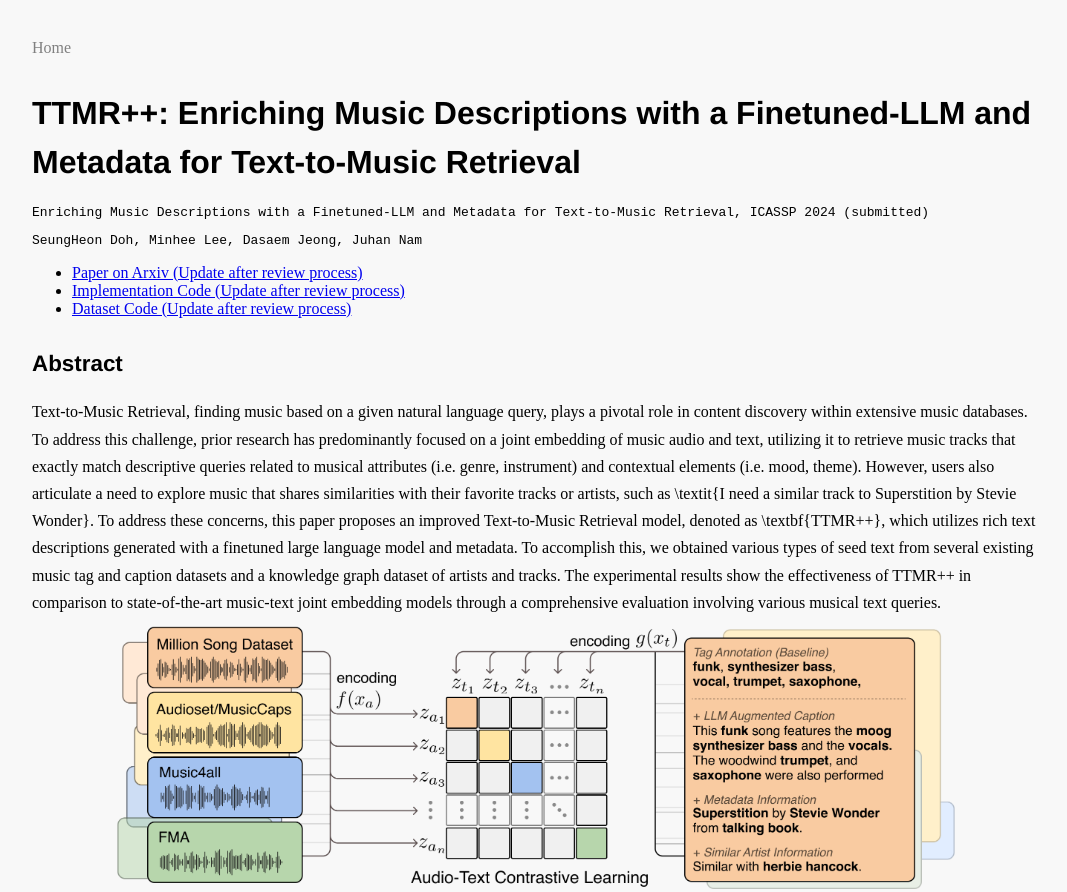
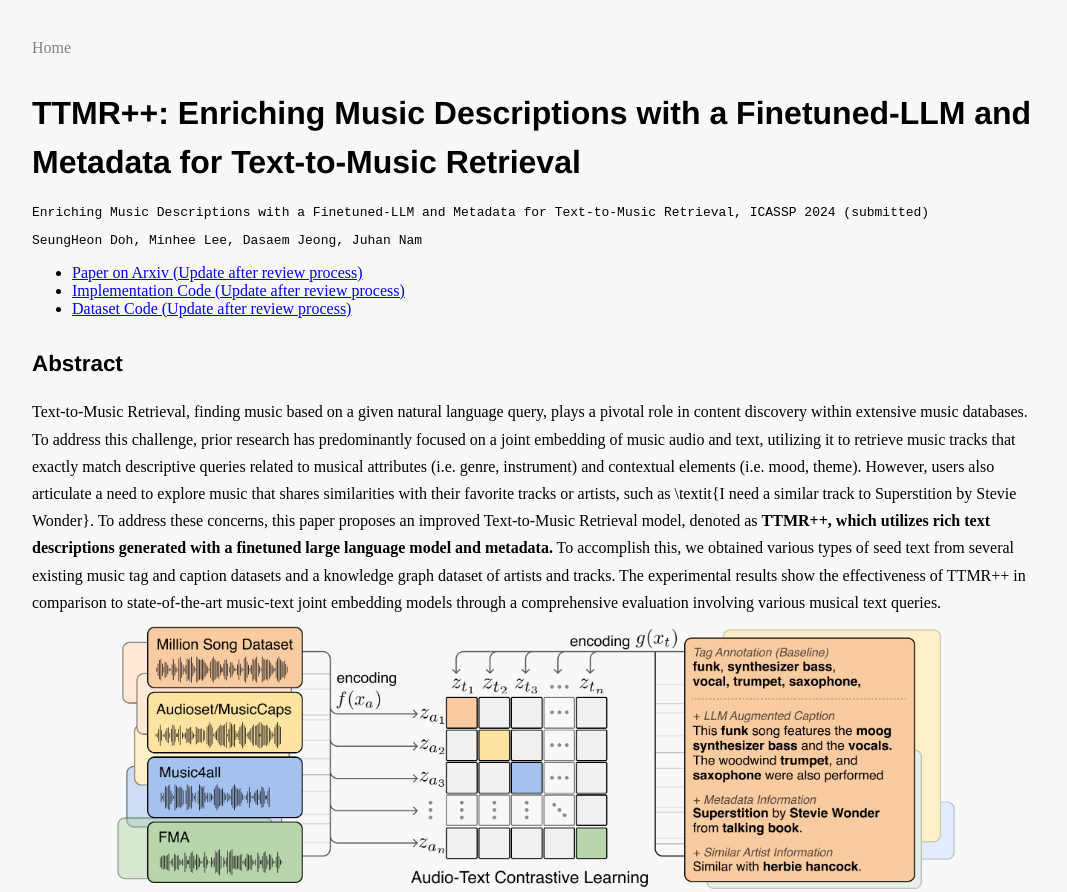
Before and after one commit to seungheondoh/music-text-representation-pp-demo, a plain HTML site: page index.html in a window 1280 px wide. Shown: the top 892 px of the page, without its empty margins (104-1171 px from the left). Drawn offline with Linux system fonts and the light colour scheme.

Commit message:
error fix

```diff
--- a/index.html
+++ b/index.html
@@ -152,7 +152,7 @@
 
             <h4>Abstract</h4>
             <p>
-                Text-to-Music Retrieval, finding music based on a given natural language query, plays a pivotal role in content discovery within extensive music databases. To address this challenge, prior research has predominantly focused on a joint embedding of music audio and text, utilizing it to retrieve music tracks that exactly match descriptive queries related to musical attributes (i.e. genre, instrument) and contextual elements (i.e. mood, theme). However, users also articulate a need to explore music that shares similarities with their favorite tracks or artists, such as \textit{I need a similar track to Superstition by Stevie Wonder}. To address these concerns, this paper proposes an improved Text-to-Music Retrieval model, denoted as \textbf{TTMR++}, which utilizes rich text descriptions generated with a finetuned large language model and metadata. To accomplish this, we obtained various types of seed text from several existing music tag and caption datasets and a knowledge graph dataset of artists and tracks. The experimental results show the effectiveness of TTMR++ in comparison to state-of-the-art music-text joint embedding models through a comprehensive evaluation involving various musical text queries.
+                Text-to-Music Retrieval, finding music based on a given natural language query, plays a pivotal role in content discovery within extensive music databases. To address this challenge, prior research has predominantly focused on a joint embedding of music audio and text, utilizing it to retrieve music tracks that exactly match descriptive queries related to musical attributes (i.e. genre, instrument) and contextual elements (i.e. mood, theme). However, users also articulate a need to explore music that shares similarities with their favorite tracks or artists, such as \textit{I need a similar track to Superstition by Stevie Wonder}. To address these concerns, this paper proposes an improved Text-to-Music Retrieval model, denoted as <b>TTMR++, which utilizes rich text descriptions generated with a finetuned large language model and metadata.</b> To accomplish this, we obtained various types of seed text from several existing music tag and caption datasets and a knowledge graph dataset of artists and tracks. The experimental results show the effectiveness of TTMR++ in comparison to state-of-the-art music-text joint embedding models through a comprehensive evaluation involving various musical text queries.
             </p>
             <img class="blog_contents" src="assets/img/mainfigure.png" alt="text_to_music"/>
 
```
